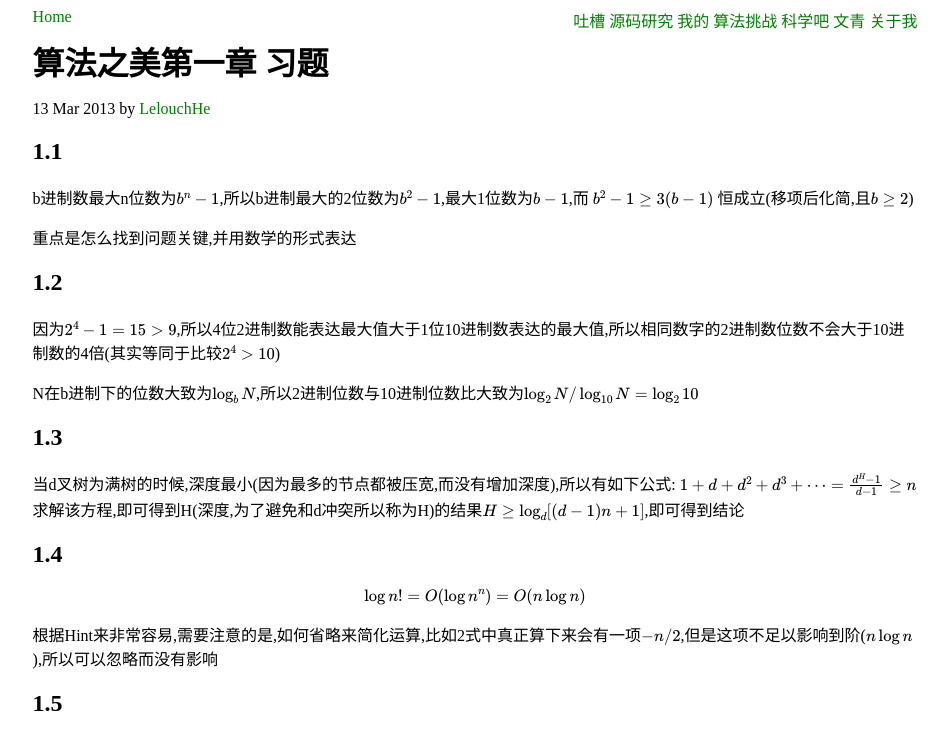
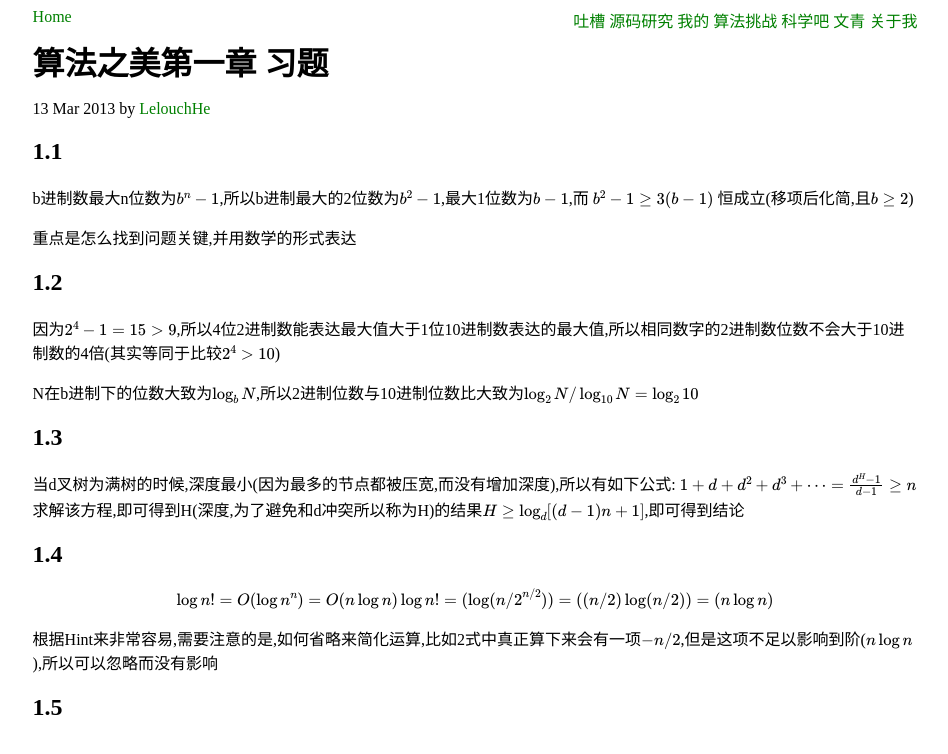
Before and after one commit to LelouchHe/lelouchhe.github.com, a Jekyll site: the page built from _posts/algorithm/2013-03-13-algorithms_chap_01_problem.md, in a window 1280 px wide. Shown: the top 754 px of the page, without its empty margins (165-1113 px from the left). Built offline with Jekyll 4.4.1, drawn with Linux system fonts in a browser that asks for light colours; Markdown is read by kramdown in place of the engine named in the settings; formulas are drawn with MathJax 3.

Commit message:
new update

```diff
--- a/_posts/algorithm/2013-03-13-algorithms_chap_01_problem.md
+++ b/_posts/algorithm/2013-03-13-algorithms_chap_01_problem.md
@@ -33,6 +33,7 @@ $$
 
 $$
 \log {n !} = O(\log {n ^ n}) = O(n \log n)
+\log {n !} = (\log ({n / 2} ^ {n / 2})) = ((n / 2) \log (n / 2)) = (n \log n)
 $$
 
 根据Hint来非常容易,需要注意的是,如何省略来简化运算,比如2式中真正算下来会有一项$- n / 2$,但是这项不足以影响到阶($n \log n$),所以可以忽略而没有影响
```
